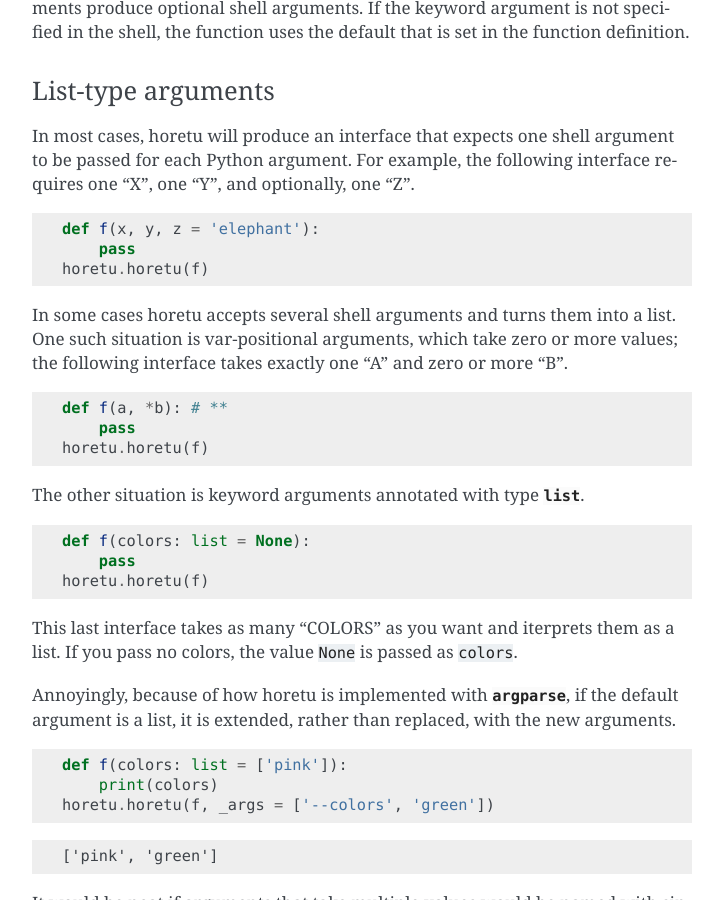
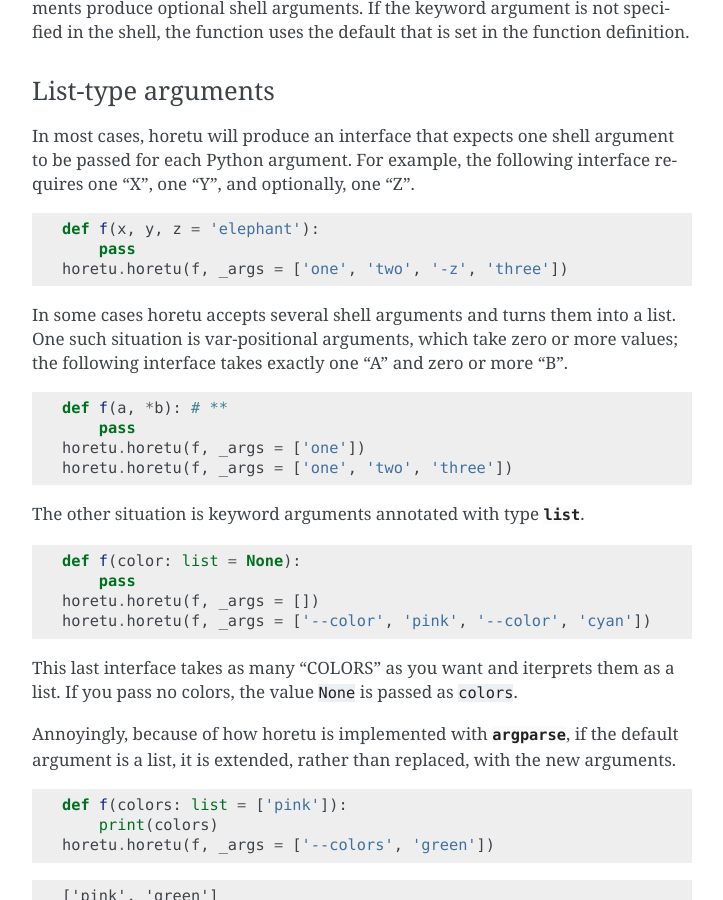
Before and after one commit to tlevine/horetu, a Sphinx documentation site: the page built from docs/settings.rst, in a window 1280 px wide and 900 px high, scrolled down 2051 px. Shown: the whole window, without its empty margins (388-1111 px from the left). Built offline with Sphinx 7.4.7, drawn with Linux system fonts in a browser that asks for light colours.

Commit message:
pass _args

```diff
--- a/docs/settings.rst
+++ b/docs/settings.rst
@@ -102,7 +102,7 @@ requires one "X", one "Y", and optionally, one "Z".
 
     def f(x, y, z = 'elephant'):
         pass
-    horetu.horetu(f)
+    horetu.horetu(f, _args = ['one', 'two', '-z', 'three'])
 
 In some cases horetu accepts several shell arguments and turns them into a list.
 One such situation is var-positional arguments, which take zero or more values;
@@ -112,15 +112,17 @@ the following interface takes exactly one "A" and zero or more "B".
 
     def f(a, *b): # **
         pass
-    horetu.horetu(f)
+    horetu.horetu(f, _args = ['one'])
+    horetu.horetu(f, _args = ['one', 'two', 'three'])
 
 The other situation is keyword arguments annotated with type :py:class:`list`.
 
 .. testcode::
 
-    def f(colors: list = None):
+    def f(color: list = None):
         pass
-    horetu.horetu(f)
+    horetu.horetu(f, _args = [])
+    horetu.horetu(f, _args = ['--color', 'pink', '--color', 'cyan'])
 
 This last interface takes as many "COLORS" as you want and iterprets them as a
 list. If you pass no colors, the value ``None`` is passed as ``colors``.
```
